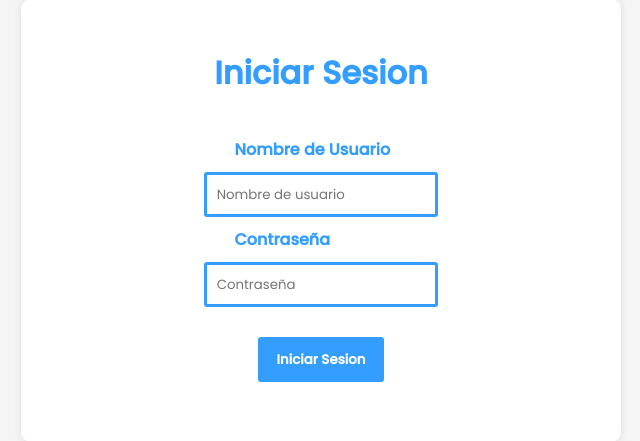
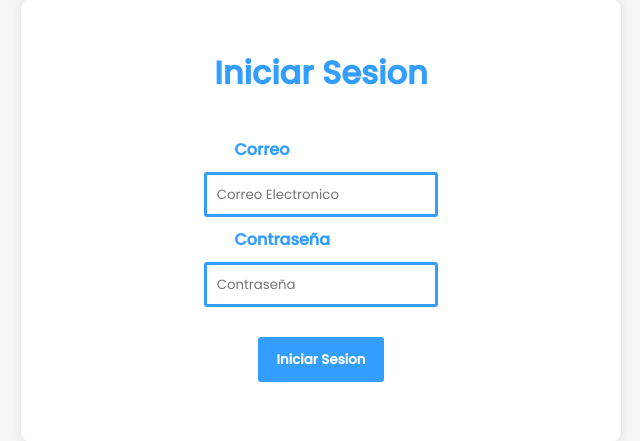
Before and after one commit to L-Halcyon/CapaIntermedia2, a PHP site: page /InicioSesion.php in a window 1280 px wide. Shown: the part 181-622 px from the top of the page, without its empty margins (319-959 px from the left). Run offline with PHP 8.4, Linux system fonts and the light colour scheme; some libraries are stand-ins or nearby versions.

Commit message:
perfil admin corregido (pendientes de aprobar), inicio de sesion label cambiado por correo

```diff
--- a/Amazon/HTML/InicioSesion.php
+++ b/Amazon/HTML/InicioSesion.php
@@ -36,9 +36,9 @@
                         <!--Grupo Nombre de Usuario-->
                         <li>
                             <div class="formulario__grupo" id="grupo__nombre_usuario">
-                                <label for="Nombre de Usuario" class="formulario__label">Nombre de Usuario</label>
+                                <label for="Nombre de Usuario" class="formulario__label">Correo</label>
                                 <div class="formulario__grupo-input">
-                                    <input name="NombredeUsuario" class="formulario__input" id="Usuario" type="email" placeholder="Nombre de usuario">
+                                    <input name="NombredeUsuario" class="formulario__input" id="Usuario" type="email" placeholder="Correo Electronico">
                                 </div>
                             </div>
                         </li>
--- a/Amazon/HTML/PerfilAdmin.php
+++ b/Amazon/HTML/PerfilAdmin.php
@@ -92,7 +92,7 @@ foreach ($stmt3 as $row) {
             <div class="c">
                 <div class="c1">
                     <br>
-                    <h4>Productos para cotizar</h4>
+                    <h4>Productos pendientes de aprobar</h4>
                     <?php
                         $sql13 = "SELECT * FROM V1";
                         $stmt13 = $miConexion->prepare($sql13);
```
